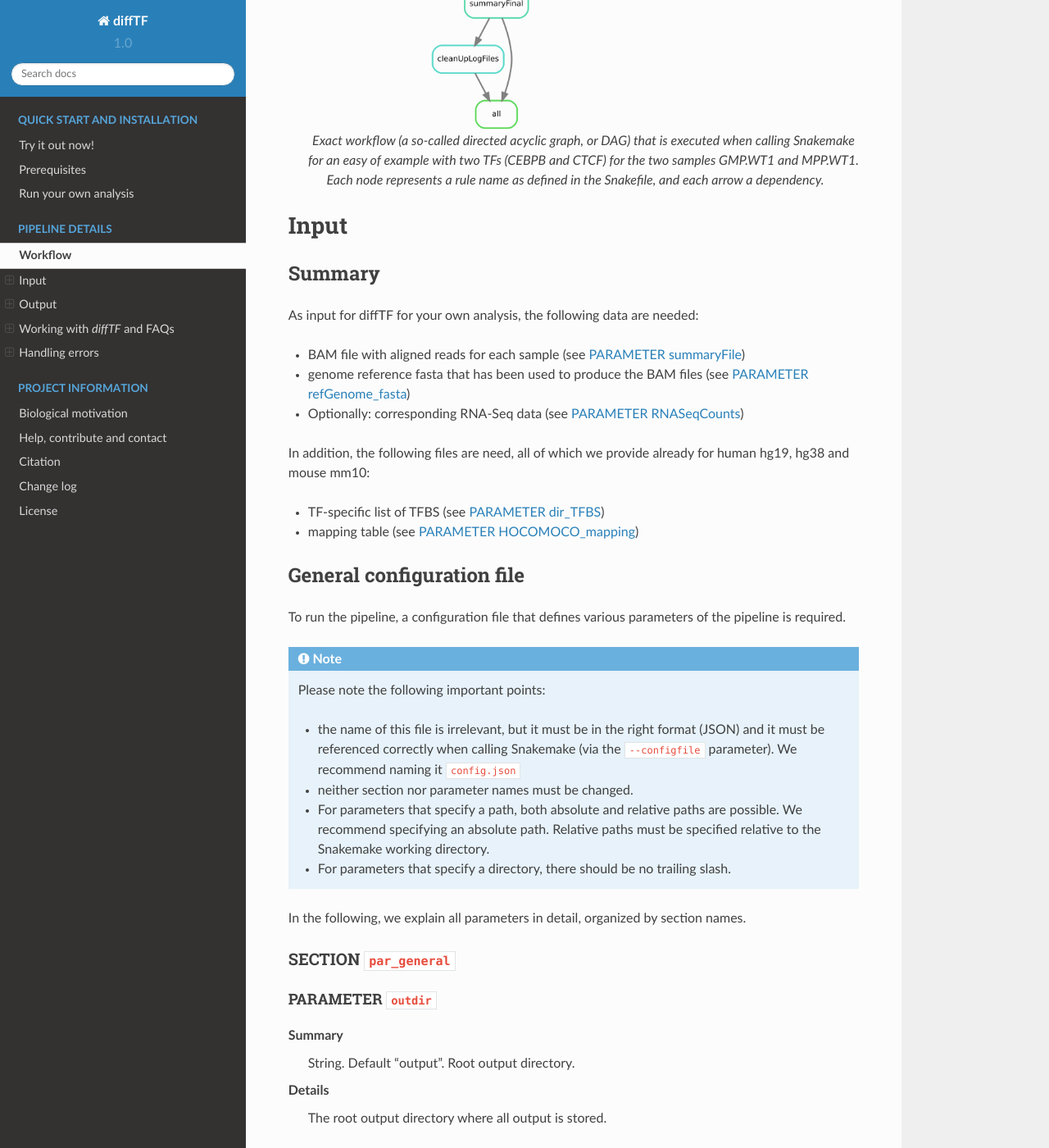
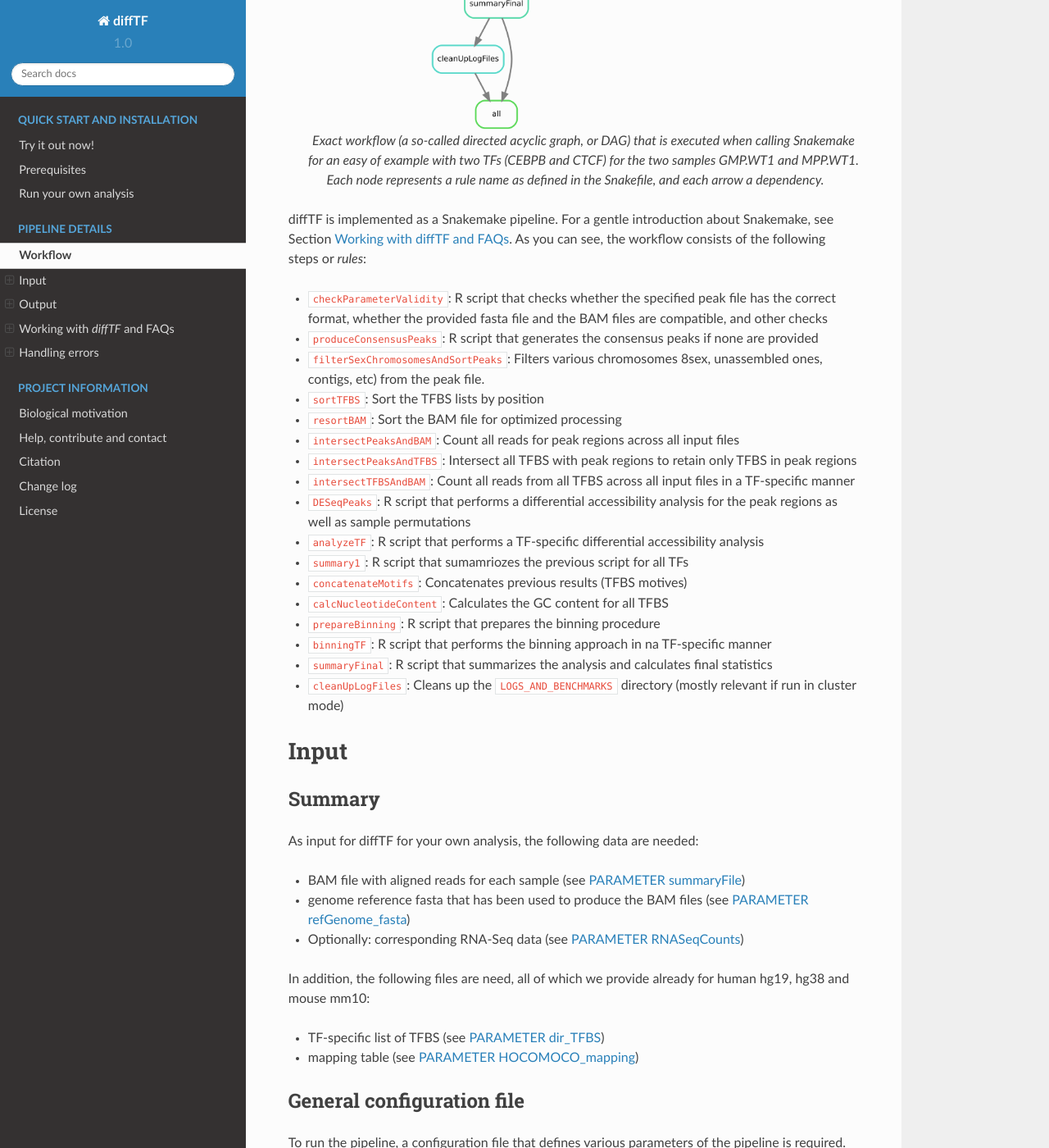
Before and after one commit to jfallmann/diffTF_Fork, a Sphinx documentation site: the page built from docs/chapter2.rst, in a window 1280 px wide and 1400 px high, scrolled down 1846 px. Shown: the whole window at 82% size. Built offline with Sphinx 7.4.7 and the Read the Docs theme 2.0.0, drawn with Linux system fonts in a browser that asks for light colours; some of the changed text lies outside the part shown.

Commit message:
Doc. updates

```diff
--- a/docs/chapter2.rst
+++ b/docs/chapter2.rst
@@ -14,7 +14,7 @@ The workflow is illustrated by the following two Figures. First, we show a schem
       Schematic of the diffTF workflow, with input and output of the pipeline highlighted.
 
 
-We now show which rules are executed by Snakemake for a specific example 8see the caption of the image):
+We now show which rules are executed by Snakemake for a specific example (see the caption of the image):
 
 
    .. figure:: Figures/DAG_transparent.png
@@ -23,6 +23,26 @@ We now show which rules are executed by Snakemake for a specific example 8see th
          :align: center
 
          Exact workflow (a so-called directed acyclic graph, or DAG) that is executed when calling Snakemake for an easy of example with two TFs (CEBPB and CTCF) for the two samples GMP.WT1 and MPP.WT1. Each node represents a rule name as defined in the Snakefile, and each arrow a dependency.
+
+diffTF is implemented as a Snakemake pipeline. For a gentle introduction about Snakemake, see Section :ref:`workingWithPipeline`. As you can see, the workflow consists of the following steps or *rules*:
+
+- ``checkParameterValidity``: R script that checks whether the specified peak file has the correct format, whether the provided fasta file and the BAM files are compatible, and other checks
+- ``produceConsensusPeaks``:  R script that generates the consensus peaks if none are provided
+- ``filterSexChromosomesAndSortPeaks``: Filters various chromosomes 8sex, unassembled ones, contigs, etc) from the peak file.
+- ``sortTFBS``: Sort the TFBS lists by position
+- ``resortBAM``: Sort the BAM file for optimized processing
+- ``intersectPeaksAndBAM``: Count all reads for peak regions across all input files
+- ``intersectPeaksAndTFBS``: Intersect all TFBS with peak regions to retain only TFBS in peak regions
+- ``intersectTFBSAndBAM``: Count all reads from all TFBS across all input files in a TF-specific manner
+- ``DESeqPeaks``: R script that performs a differential accessibility analysis for the peak regions as well as sample permutations
+- ``analyzeTF``: R script that performs a TF-specific differential accessibility analysis
+- ``summary1``:  R script that sumamriozes the previous script for all TFs
+- ``concatenateMotifs``: Concatenates previous results (TFBS motives)
+- ``calcNucleotideContent``: Calculates the GC content for all TFBS
+- ``prepareBinning``:  R script that prepares the binning procedure
+- ``binningTF``:  R script that performs the binning approach in na TF-specific manner
+- ``summaryFinal``:  R script that summarizes the analysis and calculates final statistics
+- ``cleanUpLogFiles``: Cleans up the ``LOGS_AND_BENCHMARKS`` directory (mostly relevant if run in cluster mode)
 
 
 Input
```
Also changed, not shown: 5 other files.
